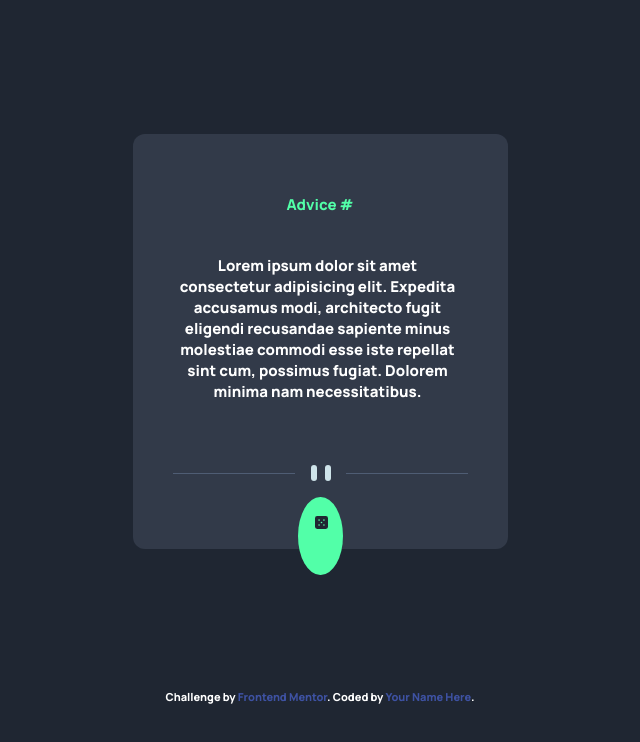
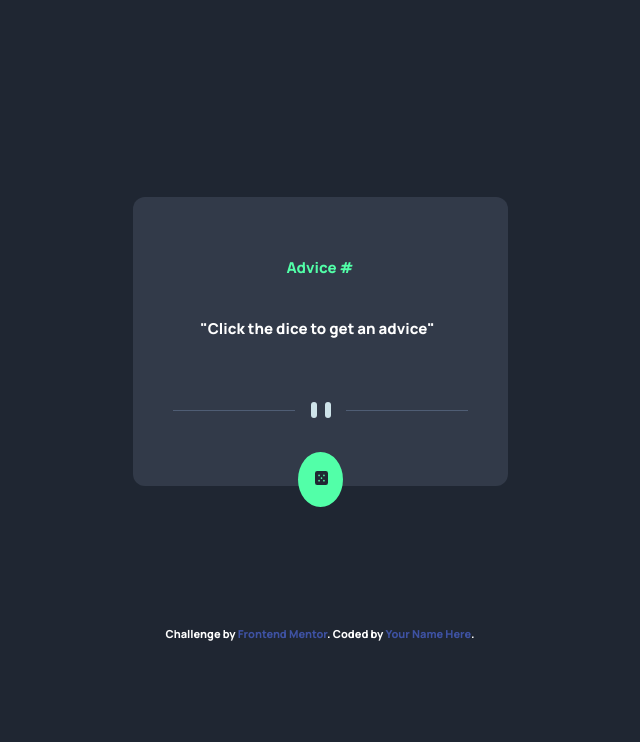
Before and after one commit to KemiDoyin/Advice-Generator-App, a plain HTML site: page advice-generator-app-main/index.html in a window 1280 px wide. Shown: the whole page, without its empty margins (320-960 px from the left). Drawn offline with nearby package versions, Linux system fonts and the light colour scheme.

Commit message:
updated html

```diff
--- a/advice-generator-app-main/index.html
+++ b/advice-generator-app-main/index.html
@@ -18,14 +18,15 @@
 <main>
   <div class="container">
     <div class="advice__container">
-      <h1>Advice #<span id="slip__id"></span></h1>
-      <p id="advice__slip">Lorem ipsum dolor sit amet consectetur adipisicing elit. Expedita accusamus modi, architecto fugit eligendi recusandae sapiente minus molestiae commodi esse iste repellat sint cum, possimus fugiat. Dolorem minima nam necessitatibus. </p>
+      <h1>Advice  #<span id="slip__id"></span></h1>
+      <p>"<span id="advice__slip">Click the dice to get an advice</span>"</p>
       <div class="divider">
         <img src="images/pattern-divider-mobile.svg" alt="pattern divider">
       </div>
-      <div class="dice">
-        <img src="images/icon-dice.svg" alt="dice">
-      </div>
+
+    </div>
+    <div class="dice">
+      <img src="images/icon-dice.svg" alt="dice">
     </div>
   </div>
 </main>
@@ -36,5 +37,6 @@
   </div>
 
   <script src="https://cdnjs.cloudflare.com/ajax/libs/axios/0.27.2/axios.min.js" integrity="sha512-odNmoc1XJy5x1TMVMdC7EMs3IVdItLPlCeL5vSUPN2llYKMJ2eByTTAIiiuqLg+GdNr9hF6z81p27DArRFKT7A==" crossorigin="anonymous" referrerpolicy="no-referrer"></script>
+  <script src="index.js"></script>
 </body>
 </html>
```
